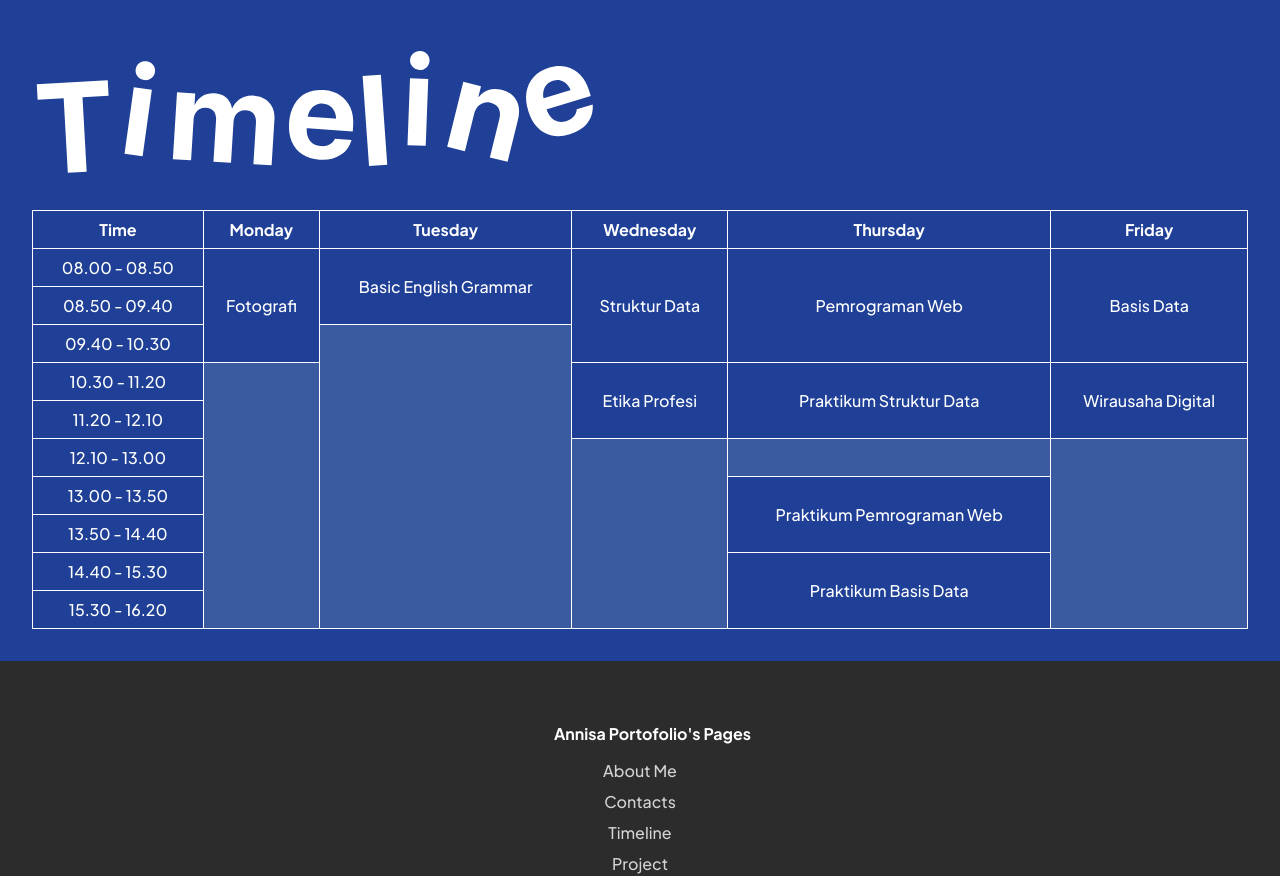
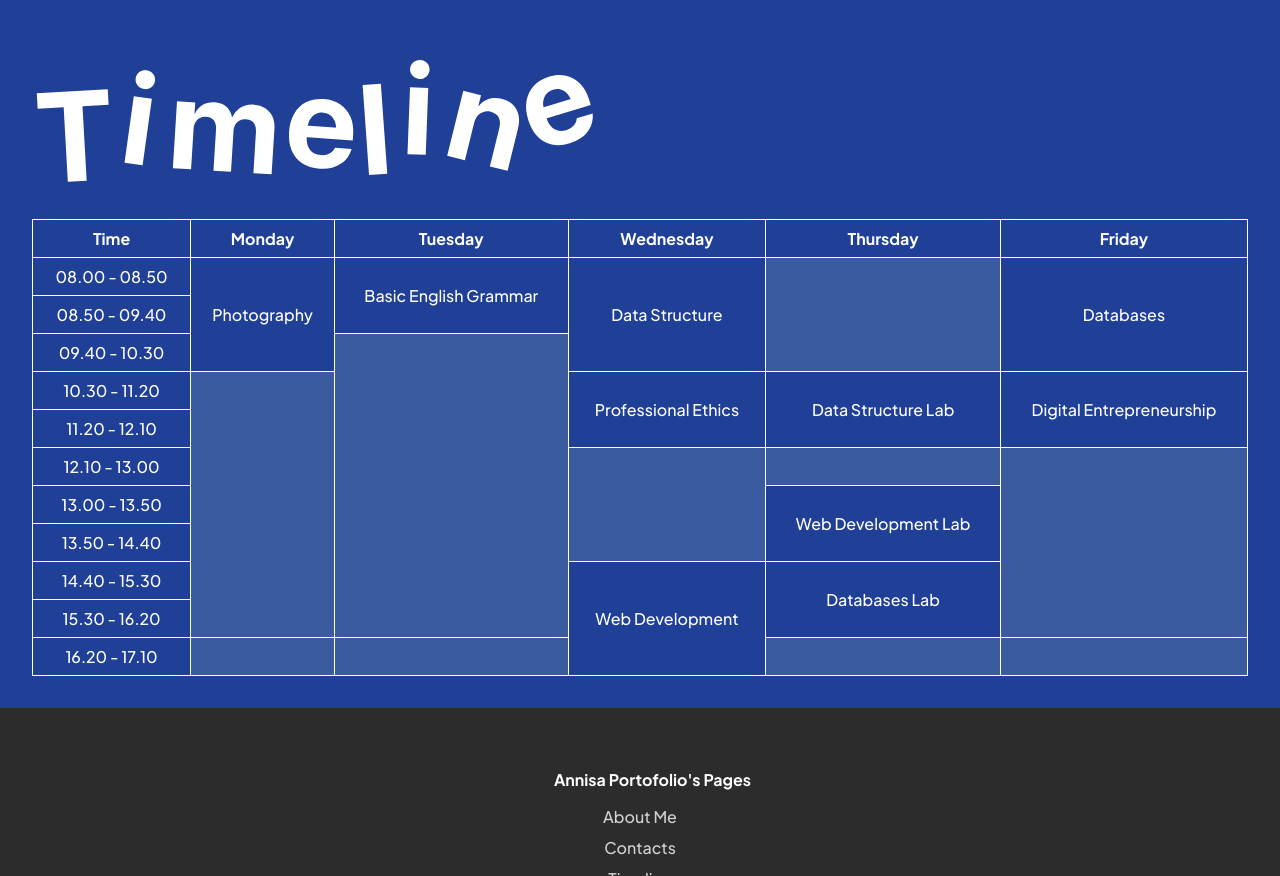
Before and after one commit to moozunch/moozunch-portofolio, a plain HTML site: page index.html in a window 1280 px wide. Shown: the part 1814-2690 px from the top of the page. Drawn offline with Linux system fonts and the light colour scheme.

Commit message:
change language to english

```diff
--- a/index.html
+++ b/index.html
@@ -37,7 +37,7 @@
 
                 <article class="organization">
                     <img src="svg/organisasiheader.svg">
-                    <p>BEM Fakultas Ilmu Komputer dan Teknologi Informasi</p>
+                    <p>Public Relation Intern Student Executive Board (BEM) Fakultas Ilmu Komputer dan Teknologi Informasi</p>
                 </article>
 
                 <article class="imagecontainer">
@@ -82,11 +82,11 @@
                     <tbody>
                         <tr>
                             <td class="time">08.00 - 08.50</td>
-                            <td rowspan="3">Fotografi</td>
+                            <td rowspan="3">Photography</td>
                             <td rowspan="2">Basic English Grammar</td>
-                            <td rowspan="3">Struktur Data</td>
-                            <td rowspan="3">Pemrograman Web</td>
-                            <td rowspan="3">Basis Data</td>
+                            <td rowspan="3">Data Structure</td>
+                            <td rowspan="3" class="free"> </td>
+                            <td rowspan="3">Databases</td>
                         </tr>
                         <tr>
                             <td class="time">08.50 - 09.40</td>
@@ -99,32 +99,40 @@
                         <tr>
                             <td class="time">10.30 - 11.20</td>
                             <td rowspan="7" class="free"> </td>
-                            <td rowspan="2">Etika Profesi</td>
-                            <td rowspan="2">Praktikum Struktur Data</td>
-                            <td rowspan="2">Wirausaha Digital</td>
+                            <td rowspan="2">Professional Ethics</td>
+                            <td rowspan="2">Data Structure Lab</td>
+                            <td rowspan="2">Digital Entrepreneurship</td>
                         </tr>
                         <tr>
                             <td class="time">11.20 - 12.10</td>
                         </tr>
                         <tr>
                             <td class="time">12.10 - 13.00</td>
-                            <td rowspan="5" class="free"></td>
+                            <td rowspan="3" class="free"></td>
                             <td class="free"></td>
                             <td rowspan="5" class="free"></td>
                         </tr>
                         <tr>
                             <td class="time">13.00 - 13.50</td>
-                            <td rowspan="2">Praktikum Pemrograman Web</td>
+                            <td rowspan="2">Web Development Lab</td>
                         </tr>
                         <tr>
                             <td class="time">13.50 - 14.40</td>
                         </tr>
                         <tr>
                             <td class="time">14.40 - 15.30</td>
-                            <td rowspan="2">Praktikum Basis Data</td>
+                            <td rowspan="3">Web Development</td>
+                            <td rowspan="2">Databases Lab</td>
                         </tr>
                         <tr>
                             <td class="time">15.30 - 16.20</td>
+                        </tr>
+                        <tr>
+                            <td class="time">16.20 - 17.10</td>
+                            <td class="free"></td>
+                            <td class="free"></td>
+                            <td class="free"></td>
+                            <td class="free"></td>
                         </tr>
                     </tbody>
                 </table>
--- a/stylesheets/style1.css
+++ b/stylesheets/style1.css
@@ -84,7 +84,7 @@ nav {
 }
 
 .organization {
-    margin-top: 14.375rem;
+    margin-top: 13.6rem;
 }
 
 .organization p {
```
